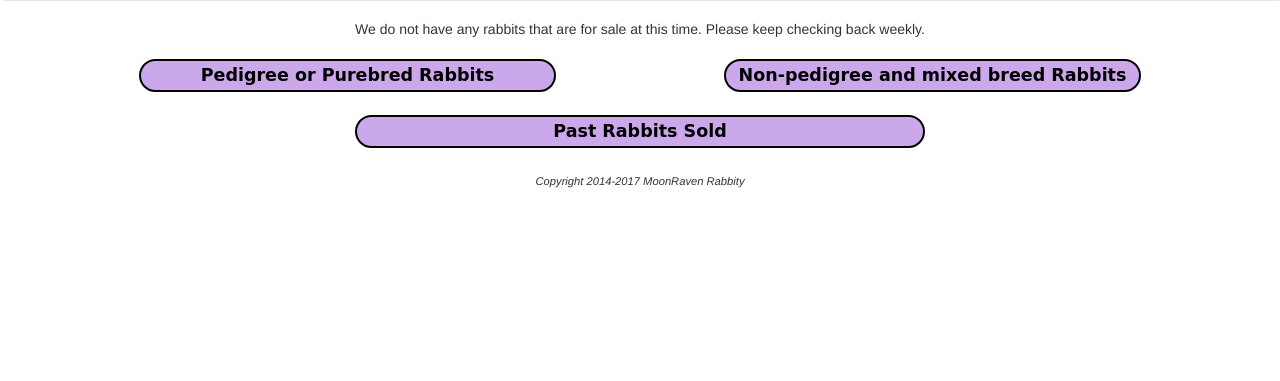
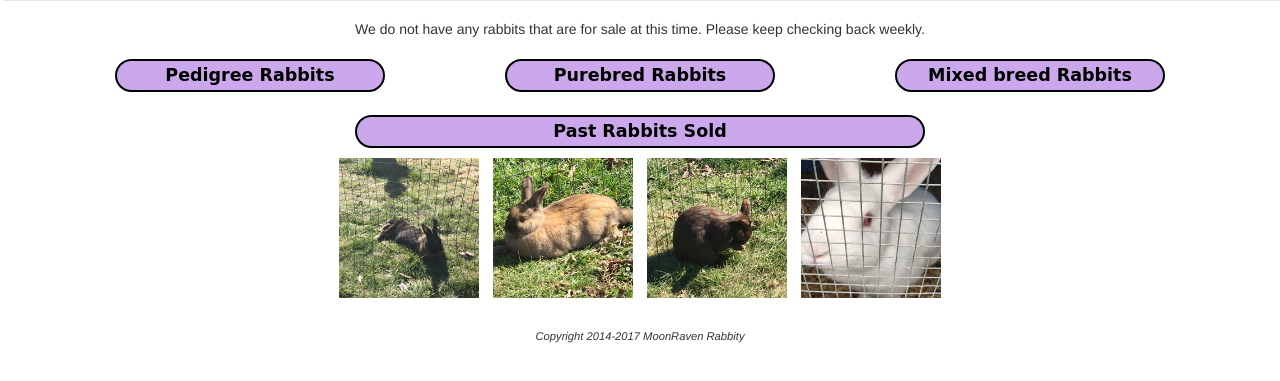
Before and after one commit to TheSageyFox/moonraven-rabbitry, a plain HTML site: page sale.html in a window 1280 px wide. Shown: the part 105-486 px from the top of the page. Drawn offline with nearby package versions, Linux system fonts and the light colour scheme; a web font is replaced by a local one.

Commit message:
MRR Website finishing touches

```diff
--- a/css/style.css
+++ b/css/style.css
@@ -89,12 +89,7 @@ body{
 	margin: 5px auto;
 	border: 1px solid #000000;
 }
-#pedigree{
-	display: inline-block;
-	text-align: center;
-	margin: 10px auto 0;
-}
-#non-pedigree{
+#pedigree, #non-pedigree, #purebred{
 	display: inline-block;
 	text-align: center;
 	margin: 10px auto 0;
--- a/sale.html
+++ b/sale.html
@@ -47,44 +47,22 @@
 				<div id="none-for-sale" class="text-center">
 					<p>We do not have any rabbits that are for sale at this time. Please keep checking back weekly.</p>
 				</div>
-				 <div id="pedigree" class="listing col-xs-12 col-md-6">
-				 	<h2> Pedigree or Purebred Rabbits </h2>
-				 	<!--
-				 		<img src="img/thumbnail/pedigree-japanese-harlequin-icon.png" alt="Pedigree Harlequins for sale">
-						<img src="img/thumbnail/purebred-flemish-giants-icon.png" alt="Purebred Flemish Giants for sale">
-						<img src="img/thumbnail/pedigree-japanese-harlequin-icon.png" alt="Pedigree Harlequins for sale">
-						<img src="img/thumbnail/purebred-flemish-giants-icon.png" alt="Purebred Flemish Giants for sale">
-						<img src="img/thumbnail/pedigree-japanese-harlequin-icon.png" alt="Pedigree Harlequins for sale">
-						<img src="img/thumbnail/purebred-flemish-giants-icon.png" alt="Purebred Flemish Giants for sale">
-					-->
+				 <div id="pedigree" class="listing col-xs-12 col-md-4">
+				 	<h2> Pedigree Rabbits </h2>
+
 				</div> <!-- #pedigree .listing end-->
-				<div id="non-pedigree" class="listing col-xs-12 col-md-6">
-					<h2> Non-pedigree and mixed breed Rabbits</h2>
-					<!--
-						<img src="img/thumbnail/rescue-icon.png" alt="Rescued Rabbits in need of placement in a good home">
-						<img src="img/thumbnail/pets-icon.png" alt="Lionhead and Dutch mixes for sale as pets.">
-						<img src="img/thumbnail/rescue-icon.png" alt="Rescued Rabbits in need of placement in a good home">
-						<img src="img/thumbnail/pets-icon.png" alt="Lionhead and Dutch mixes for sale as pets.">
-						<img src="img/thumbnail/rescue-icon.png" alt="Rescued Rabbits in need of placement in a good home">
-						<img src="img/thumbnail/pets-icon.png" alt="Lionhead and Dutch mixes for sale as pets.">
-					-->
+				<div id="purebred" class="listing col-xs-12 col-md-4">
+					<h2>Purebred Rabbits</h2>
+				</div> <!-- #purebred .listing end -->
+				<div id="non-pedigree" class="listing col-xs-12 col-md-4">
+					<h2> Mixed breed Rabbits</h2>
 				</div><!-- #non-pedigree .listing end -->
 				<div id="past-litters" class="listing visible-md visible-lg col-sm-12">
 					<h2> Past Rabbits Sold</h2>
-					<!--
-						<img src="img/thumbnail/rescue-icon.png" alt="Rescued Rabbits in need of placement in a good home">
-						<img src="img/thumbnail/pets-icon.png" alt="Lionhead and Dutch mixes for sale as pets.">
-						<img src="img/thumbnail/rescue-icon.png" alt="Rescued Rabbits in need of placement in a good home">
-						<img src="img/thumbnail/pets-icon.png" alt="Lionhead and Dutch mixes for sale as pets.">
-						<img src="img/thumbnail/rescue-icon.png" alt="Rescued Rabbits in need of placement in a good home">
-						<img src="img/thumbnail/pets-icon.png" alt="Lionhead and Dutch mixes for sale as pets.">
-						<img src="img/thumbnail/rescue-icon.png" alt="Rescued Rabbits in need of placement in a good home">
-						<img src="img/thumbnail/pets-icon.png" alt="Lionhead and Dutch mixes for sale as pets.">
-						<img src="img/thumbnail/rescue-icon.png" alt="Rescued Rabbits in need of placement in a good home">
-						<img src="img/thumbnail/pets-icon.png" alt="Lionhead and Dutch mixes for sale as pets.">
-						<img src="img/thumbnail/rescue-icon.png" alt="Rescued Rabbits in need of placement in a good home">
-						<img src="img/thumbnail/pets-icon.png" alt="Lionhead and Dutch mixes for sale as pets.">
-					-->
+					<img src="img/thumbnail/snip.png" alt="Snip - New Zealand Mix - Sold">
+					<img src="img/thumbnail/jamba.png" alt=" Jamba - New Zealand Mix - Sold">
+					<img src="img/thumbnail/bonnie.png" alt="Bonnie - New Zealand Mix - Sold">
+					<img src="img/thumbnail/nz-white.png" alt=" Unnamed Doe - New Zealand - Sold">
 				</div>
 			</div> <!--#sale .row end -->
 		</div> <!-- #content .container end -->
```
